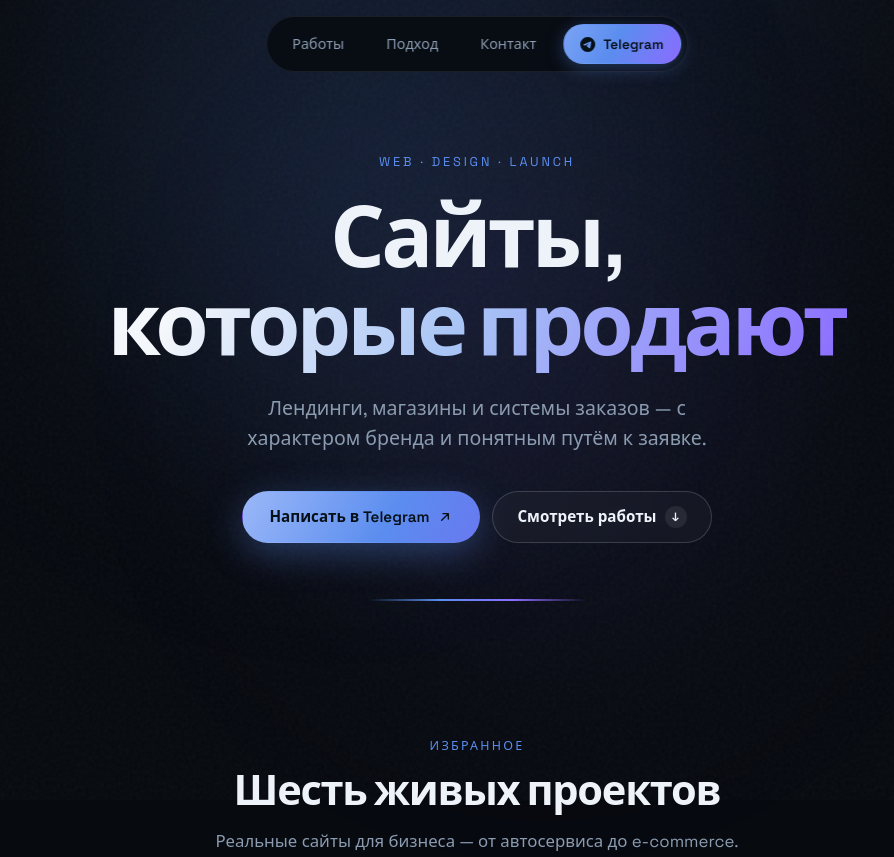
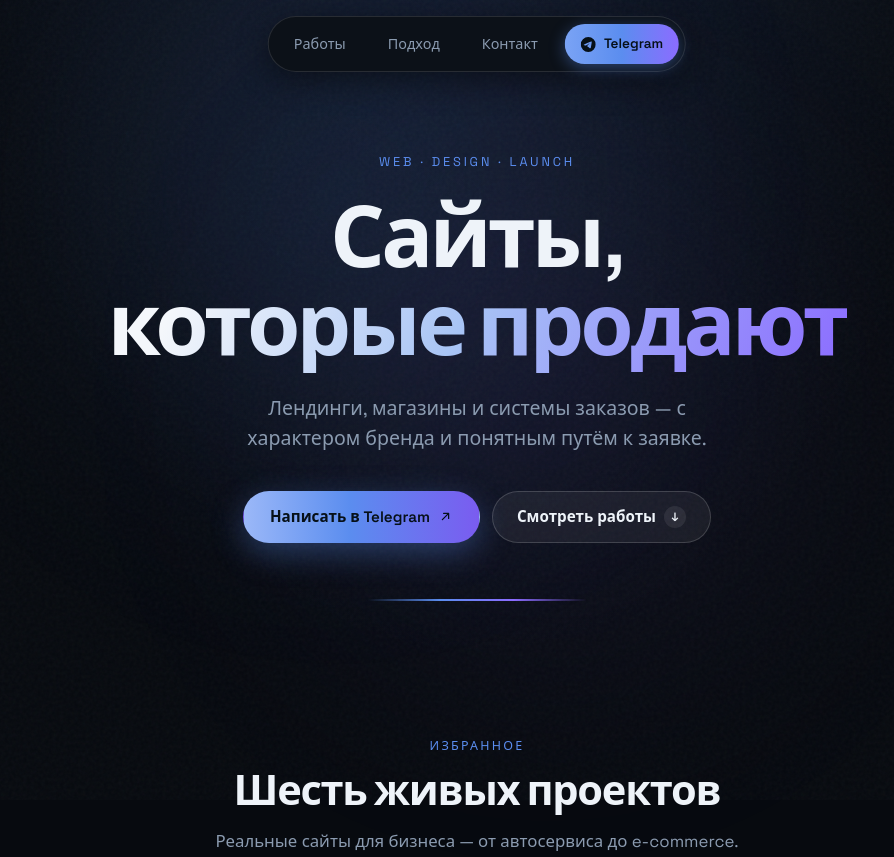
Before and after one commit to natriy1337/portfolio, a plain HTML site: page index.html in a window 1280 px wide. Shown: the top 857 px of the page, without its empty margins (163-1057 px from the left). Drawn offline with Linux system fonts and the light colour scheme.

Commit message:
Cross-browser button styles for Chrome and Edge

```diff
--- a/index.html
+++ b/index.html
@@ -8,7 +8,7 @@
   <link rel="preconnect" href="https://fonts.googleapis.com" />
   <link rel="preconnect" href="https://fonts.gstatic.com" crossorigin />
   <link href="https://fonts.googleapis.com/css2?family=Archivo:wght@400;500;600;700&family=Space+Grotesk:wght@400;500;600;700&display=swap" rel="stylesheet" />
-  <link rel="stylesheet" href="./styles.css?v=4" />
+  <link rel="stylesheet" href="./styles.css?v=5" />
 </head>
 <body>
   <div class="noise" aria-hidden="true"></div>
--- a/styles.css
+++ b/styles.css
@@ -116,11 +116,12 @@ main,
   justify-content: center;
   gap: 8px;
   padding: 6px;
-  background: rgba(7, 10, 15, 0.82);
-  border: 1px solid var(--border);
+  box-sizing: border-box;
+  background: #0c1118;
+  border: 1px solid rgba(232, 238, 245, 0.12);
   border-radius: 999px;
-  backdrop-filter: blur(18px);
-  -webkit-backdrop-filter: blur(18px);
+  /* solid bg — Chromium backdrop-filter looks milky vs Firefox */
+  box-shadow: 0 8px 32px rgba(0, 0, 0, 0.45);
   z-index: 50;
 }
 
@@ -128,36 +129,43 @@ main,
   display: flex;
   align-items: center;
   gap: 4px;
+  margin: 0;
   padding: 0;
   border: none;
   background: transparent;
-  border-radius: 0;
 }
 
 .nav__chip {
-  position: relative;
   display: inline-flex;
   align-items: center;
   justify-content: center;
+  box-sizing: border-box;
   height: 40px;
   padding: 0 18px;
+  margin: 0;
+  font-family: var(--font-body);
   font-size: 0.9rem;
   font-weight: 500;
   line-height: 1;
+  letter-spacing: 0;
+  white-space: nowrap;
   color: var(--muted);
+  text-decoration: none;
   border-radius: 999px;
   border: 1px solid transparent;
-  background: transparent;
+  background-color: transparent;
+  -webkit-appearance: none;
+  appearance: none;
   cursor: pointer;
-  transition: color 0.22s ease, background 0.22s ease, border-color 0.22s ease, box-shadow 0.22s ease;
+  transition: color 0.2s ease, background-color 0.2s ease, border-color 0.2s ease, box-shadow 0.2s ease;
 }
 
 .nav__chip:hover,
 .nav__chip:focus-visible {
   color: var(--text);
-  background: linear-gradient(135deg, rgba(91, 141, 239, 0.2), rgba(139, 108, 255, 0.14));
-  border-color: rgba(91, 141, 239, 0.45);
-  box-shadow: 0 0 22px rgba(91, 141, 239, 0.2);
+  background-color: rgba(91, 141, 239, 0.16);
+  border-color: rgba(91, 141, 239, 0.4);
+  box-shadow: 0 0 0 1px rgba(91, 141, 239, 0.12);
 }
 
 .nav__chip:focus-visible {
@@ -172,15 +180,28 @@ main,
   align-items: center;
   justify-content: center;
   gap: 8px;
+  box-sizing: border-box;
+  margin: 0;
   font-family: var(--font-body);
   font-weight: 600;
   font-size: 0.95rem;
   line-height: 1;
+  white-space: nowrap;
+  text-decoration: none;
   border-radius: 999px;
   border: 1px solid transparent;
+  -webkit-appearance: none;
+  appearance: none;
   cursor: pointer;
-  overflow: hidden;
-  transition: transform 0.25s var(--ease), box-shadow 0.25s ease, background 0.25s ease, border-color 0.25s ease, color 0.25s ease;
+  overflow: visible;
+  transition: transform 0.2s ease, box-shadow 0.2s ease, background-color 0.2s ease, border-color 0.2s ease, color 0.2s ease;
+}
+
+.btn svg {
+  display: block;
+  flex-shrink: 0;
+  width: 15px;
+  height: 15px;
 }
 
 .btn:hover {
@@ -196,20 +217,24 @@ main,
   height: 40px;
   padding: 0 16px;
   font-size: 0.85rem;
-  letter-spacing: 0.01em;
+  font-weight: 600;
+  letter-spacing: 0;
   color: #061018;
-  background: linear-gradient(120deg, #7aa3f5, #5b8def 45%, #8b6cff);
-  box-shadow: 0 4px 18px rgba(91, 141, 239, 0.35);
+  border: none;
+  background-color: #5b8def;
+  background-image: -webkit-linear-gradient(left, #7aa3f5 0%, #5b8def 50%, #8b6cff 100%);
+  background-image: linear-gradient(90deg, #7aa3f5 0%, #5b8def 50%, #8b6cff 100%);
+  box-shadow: 0 4px 16px rgba(91, 141, 239, 0.4);
 }
 
 .btn--nav span {
-  display: inline-block;
+  display: block;
   line-height: 1;
-  transform: translateY(0.5px);
+  transform: none;
 }
 
 .btn--nav:hover {
-  box-shadow: 0 8px 28px rgba(91, 141, 239, 0.5);
+  box-shadow: 0 8px 24px rgba(91, 141, 239, 0.55);
 }
 
 .btn--nav:focus-visible {
@@ -221,14 +246,15 @@ main,
   min-height: 52px;
   padding: 0 26px;
   color: #061018;
-  background: linear-gradient(120deg, #9bb8f8 0%, #5b8def 40%, #7a5cf0 100%);
-  background-size: 160% 100%;
-  box-shadow: 0 10px 36px rgba(91, 141, 239, 0.35);
+  overflow: hidden;
+  background-color: #5b8def;
+  background-image: -webkit-linear-gradient(left, #9bb8f8 0%, #5b8def 45%, #7a5cf0 100%);
+  background-image: linear-gradient(90deg, #9bb8f8 0%, #5b8def 45%, #7a5cf0 100%);
+  box-shadow: 0 10px 32px rgba(91, 141, 239, 0.35);
 }
 
 .btn--primary:hover {
-  background-position: 100% 0;
-  box-shadow: 0 14px 42px rgba(91, 141, 239, 0.5);
+  box-shadow: 0 14px 40px rgba(91, 141, 239, 0.5);
 }
 
 .btn--primary:focus-visible {
@@ -239,14 +265,14 @@ main,
 .btn__glow {
   position: absolute;
   inset: -40%;
-  background: radial-gradient(circle, rgba(255, 255, 255, 0.45), transparent 55%);
+  background: radial-gradient(circle, rgba(255, 255, 255, 0.4), transparent 55%);
   opacity: 0;
-  transition: opacity 0.35s ease;
+  transition: opacity 0.3s ease;
   pointer-events: none;
 }
 
 .btn--primary:hover .btn__glow {
-  opacity: 0.55;
+  opacity: 0.45;
 }
 
 .btn--lg {
@@ -259,9 +285,8 @@ main,
   min-height: 52px;
   padding: 0 24px;
   color: var(--text);
-  background: rgba(255, 255, 255, 0.03);
+  background-color: rgba(255, 255, 255, 0.06);
   border-color: rgba(255, 255, 255, 0.16);
-  backdrop-filter: blur(8px);
 }
 
 .btn--outline:hover {
```
